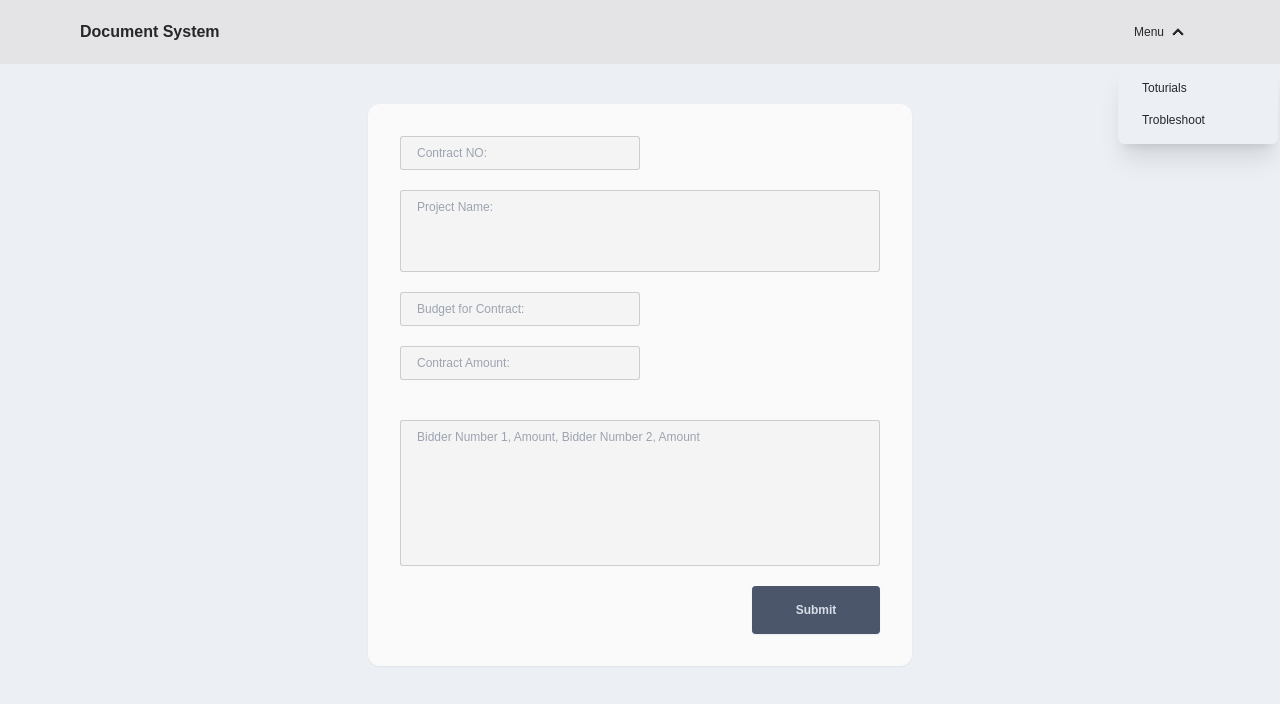
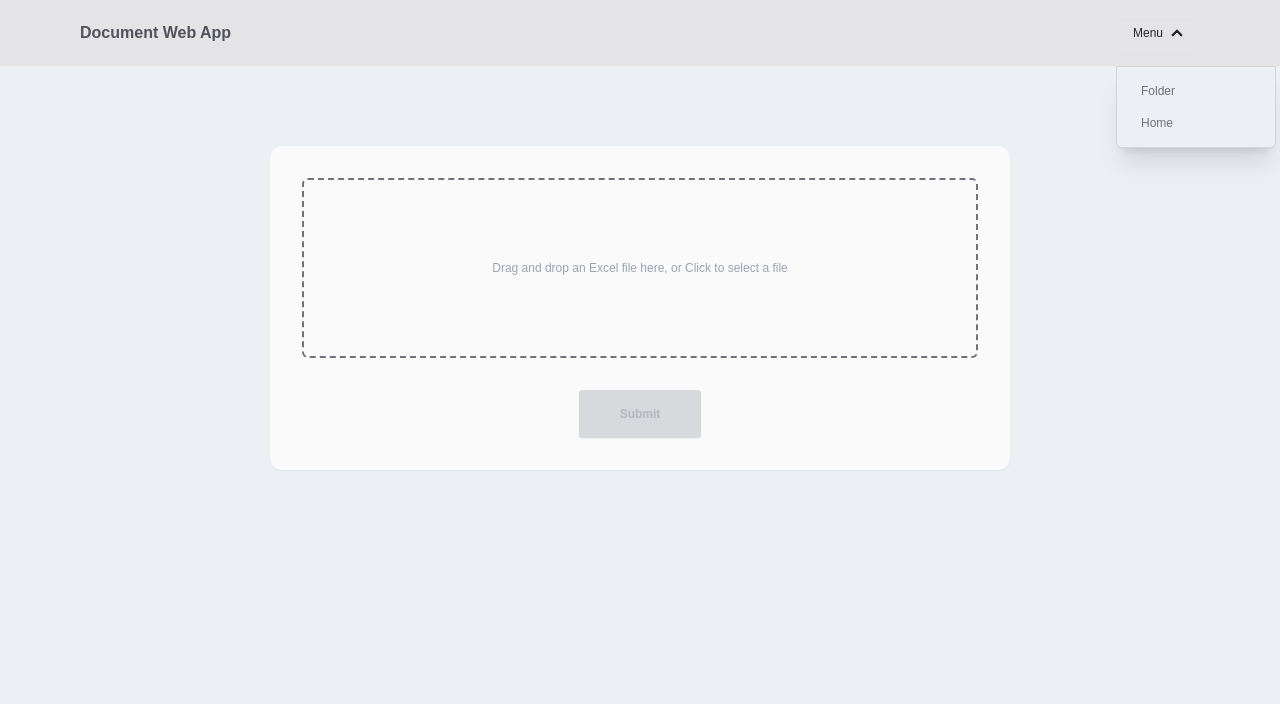
Before and after one commit to AllenCortuna/doctemplater, a Next.js app: page /upload-award in a window 1280 px wide. Both pictures are taken after a click on the heading "Menu". Shown: the top 704 px of the page. Built offline with nearby package versions, Linux system fonts and the light colour scheme; a web font is replaced by a local one.

Commit message:
add: save folder output to local storage

```diff
--- a/app/component/Navbar.js
+++ b/app/component/Navbar.js
@@ -10,8 +10,8 @@ export const Navbar = () => {
   return (
     <div className="navbar bg-base-100 px-20 bg-zinc-200">
       <div className="flex-1">
-        <Link href={"/"} className={`text-md font-[700]`}>
-          Document System
+        <Link href={"/"} className={`text-md font-[600] text-zinc-600`}>
+          Document Web App
         </Link>
       </div>
       <div className="flex-none">
@@ -22,13 +22,13 @@ export const Navbar = () => {
 
           <li>
             <details>
-              <summary>Menu</summary>
-              <ul className="p-2 bg-base-100 rounded-t-none w-40">
+              <summary className="border hover:border-zinc-700">Menu</summary>
+              <ul className="p-2 bg-base-100 rounded-t-none w-40 primary-text text-xs border border-zinc-300">
                 <li>
-                  <Link href={"/"}>Toturials</Link>
+                  <Link href={"/folder"}>Folder</Link>
                 </li>
                 <li>
-                  <Link href={"/"}>Trobleshoot</Link>
+                  <Link href={"/"}>Home</Link>
                 </li>
               </ul>
             </details>
--- /dev/null
+++ b/app/folder/page.js
@@ -0,0 +1,53 @@
+"use client";
+import React, { useState, useEffect } from "react";
+
+const Folder = () => {
+  const [data, setData] = useState({ noaPath: "" });
+
+  useEffect(() => {
+    const folderData = JSON.parse(localStorage.getItem("folderData"));
+    setData(folderData);
+  }, []);
+
+  const handleChange = (e) => {
+    const { name, value } = e.target;
+    setData((prevData) => ({
+      ...prevData,
+      [name]: value,
+    }));
+  };
+
+  const handleSubmit = (e) => {
+    e.preventDefault();
+    console.log("Submitted data:", data);
+    localStorage.setItem("folderData", JSON.stringify(data));
+  };
+
+  return (
+    <div className="flex w-screen p-20 justify-center">
+      <form
+        onSubmit={handleSubmit}
+        className="justify-center flex flex-col gap-3 mt-10 w-auto rounded-xl shadow-sm p-8 min-w-[50rem] bg-zinc-50"
+      >
+        <p className="primary-text">Where to save Award?</p>
+        <textarea
+          name="noaPath"
+          value={data?.noaPath}
+          onChange={handleChange}
+          // onPaste={handlePaste}
+          className="custom-textarea w-full"
+          rows={2}
+        ></textarea>
+
+        <button
+          type="submit"
+          className="btn btn-neutral text-xs w-32 ml-auto mr-0"
+        >
+          Submit
+        </button>
+      </form>
+    </div>
+  );
+};
+
+export default Folder;
--- a/app/globals.css
+++ b/app/globals.css
@@ -20,7 +20,7 @@ body {
     @apply input-sm input max-w-60 text-zinc-600 input-bordered text-xs p-4 bg-zinc-100 focus:outline-primary focus:border-zinc-100;
   }
   .custom-textarea {
-    @apply textarea textarea-bordered resize-none text-xs bg-zinc-100 focus:outline-primary focus:border-primary focus:border-zinc-100;
+    @apply textarea textarea-bordered w-auto resize-none text-xs bg-zinc-100 focus:outline-primary focus:border-primary focus:border-zinc-100;
   }
   .primary-text {
     @apply text-xs text-zinc-500;
--- /dev/null
+++ b/app/upload-award/page copy.js
@@ -0,0 +1,45 @@
+"use client";
+import { errorToast } from "@/config/toast";
+import React, { useState } from "react";
+import { ToastContainer } from "react-toastify";
+import * as XLSX from "xlsx";
+
+const UploadAward = () => {
+  const [file, setFile] = useState(null);
+
+  const handleFileUpload = (event) => {
+    const file = event.target.files[0];
+    setFile(file);
+  };
+
+  const handleSubmit = (event) => {
+    event.preventDefault();
+
+    if (file) {
+      const reader = new FileReader();
+      reader.onload = (event) => {
+        const data = event.target.result;
+        const workbook = XLSX.read(data, { type: "binary" });
+        const sheetName = workbook.SheetNames[0];
+        const worksheet = workbook.Sheets[sheetName];
+        const jsonData = XLSX.utils.sheet_to_json(worksheet, { header: 1 });
+
+        // Store the data in local storage
+        localStorage.setItem("excelData", JSON.stringify(jsonData));
+      };
+      reader.readAsBinaryString(file);
+    }
+    const excelData = JSON.parse(localStorage.getItem("excelData"));
+    console.log(excelData);
+  };
+
+  return (
+    <form onSubmit={handleSubmit}>
+      <ToastContainer />
+      <input type="file" onChange={handleFileUpload} accept=".xlsx,.xls" />
+      <button type="submit">Upload Excel File</button>
+    </form>
+  );
+};
+
+export default UploadAward;
--- a/app/upload-award/page.js
+++ b/app/upload-award/page.js
@@ -1,99 +1,76 @@
 "use client";
-import { db } from "@/config/db";
 import { errorToast } from "@/config/toast";
-import { useRouter } from "next/navigation";
+import Image from "next/image";
 import React, { useState } from "react";
 import { ToastContainer } from "react-toastify";
+import * as XLSX from "xlsx";
+import Dropzone from "react-dropzone";
 
 const UploadAward = () => {
-  const router = useRouter();
-  const [data, setData] = useState({
-    contractNo: "",
-    projectName: "",
-    budget: "",
-    contractAmount: "",
-    bidderInfo: "",
-  });
+  const [file, setFile] = useState(null);
 
-  const handleChange = (event) => {
-    const { name, value } = event.target;
-    setData((prevContractInfo) => ({
-      ...prevContractInfo,
-      [name]: value,
-    }));
+  const handleFileUpload = (acceptedFiles) => {
+    if (acceptedFiles.length > 0) {
+      setFile(acceptedFiles[0]);
+    }
   };
 
-  const handleSubmit = async (event) => {
+  const handleSubmit = (event) => {
     event.preventDefault();
-    console.log("Contract Info:", data);
-    try {
-      // Add the new Award!
-      const result = await db.award.add(data);
-      console.log(`Award successfully added. Got id ${result}`);
-      router.push(`/award/${result}`)
-      // router.push(`/`)
-    } catch (error) {
-      errorToast(`${error}`);
+    if (file) {
+      const reader = new FileReader();
+      reader.onload = (event) => {
+        const data = event.target.result;
+        const workbook = XLSX.read(data, { type: "binary" });
+        const sheetName = workbook.SheetNames[0];
+        const worksheet = workbook.Sheets[sheetName];
+        const jsonData = XLSX.utils.sheet_to_json(worksheet, { header: 1 });
+        // Store the data in local storage
+        localStorage.setItem("excelData", JSON.stringify(jsonData));
+      };
+      reader.readAsBinaryString(file);
     }
+    const excelData = JSON.parse(localStorage.getItem("excelData"));
+    console.log(excelData);
+    console.log(file);
   };
+
   return (
-    <div className="flex justify-center">
-      {/* UploadProject */}
-      <ToastContainer />
+    <div className="flex justify-center ">
       <form
         onSubmit={handleSubmit}
-        className="justify-start flex flex-col gap-5 mt-10 w-auto rounded-xl shadow-sm p-8 max-w-[65rem] bg-zinc-50"
+        className="flex flex-col items-center mt-20 bg-zinc-50 maw-w-[50rem] p-8 rounded-xl shadow-sm"
       >
-        {/* Notice of Award */}
-        <span className="justify-start flex flex-col gap-5 w-50 w-[30rem]">
-          <input
-            type="text"
-            name="contractNo"
-            value={data.contractNo}
-            onChange={handleChange}
-            placeholder="Contract NO:"
-            className="custom-input"
-          />
-
-          <textarea
-            name="projectName"
-            value={data.projectName}
-            onChange={handleChange}
-            className="custom-textarea"
-            placeholder="Project Name:"
-            rows={4}
-          ></textarea>
-
-          <input
-            type="text"
-            name="budget"
-            value={data.budget}
-            onChange={handleChange}
-            className="custom-input"
-            placeholder="Budget for Contract:"
-          />
-          <input
-            type="text"
-            name="contractAmount"
-            value={data.contractAmount}
-            onChange={handleChange}
-            placeholder="Contract Amount:"
-            className="custom-input"
-          />
-        </span>
-        <span className="justify-start flex flex-col gap-5 w-50 w-[30rem] bg-zinc-100 mt-5">
-          <textarea
-            name="bidderInfo"
-            value={data.bidderInfo}
-            onChange={handleChange}
-            className="custom-textarea"
-            placeholder="Bidder Number 1, Amount, Bidder Number 2, Amount"
-            rows={8}
-          ></textarea>
-        </span>
+        <ToastContainer />
+        <Dropzone
+          onDrop={handleFileUpload}
+          accept={{ "application/vnd.openxmlformats-officedocument.spreadsheetml.sheet": [".xlsx"] }}
+          maxFiles={1}
+          className="p-4 border-2 border-dashed border-gray-600 rounded-md cursor-pointer"
+        >
+          {({ getRootProps, getInputProps }) => (
+            <div
+              {...getRootProps()}
+              className="flex flex-col items-center p-20 border-2 border-dashed border-zinc-500 rounded-md cursor-pointer"
+            >
+              <input {...getInputProps()} />
+              <span className="text-gray-400 text-xs min-w-[32rem] text-center m-auto">
+                {file ? (
+                  <span className="text-sm flex justify-center text-center gap-2">
+                    <Image src="/ms-excel.png" alt="Example Image" width={40} height={40} />
+                    <p className="my-auto">{file.name}</p>
+                  </span>
+                ) : (
+                  "Drag and drop an Excel file here, or Click to select a file"
+                )}
+              </span>
+            </div>
+          )}
+        </Dropzone>
         <button
           type="submit"
-          className="btn btn-neutral text-xs w-32 ml-auto mr-0"
+          className="btn btn-primary px-10 mt-8 text-xs text-white"
+          disabled={!file}
         >
           Submit
         </button>
--- a/package.json
+++ b/package.json
@@ -17,6 +17,7 @@
     "pizzip": "^3.1.6",
     "react": "^18.2.0",
     "react-dom": "^18.2.0",
+    "react-dropzone": "^14.2.3",
     "react-toastify": "^10.0.5",
     "xlsx": "^0.18.5"
   },
```
Also changed, not shown: public/ms-excel.png (added), 1 other file (tests, documents, lock files or other folders).
